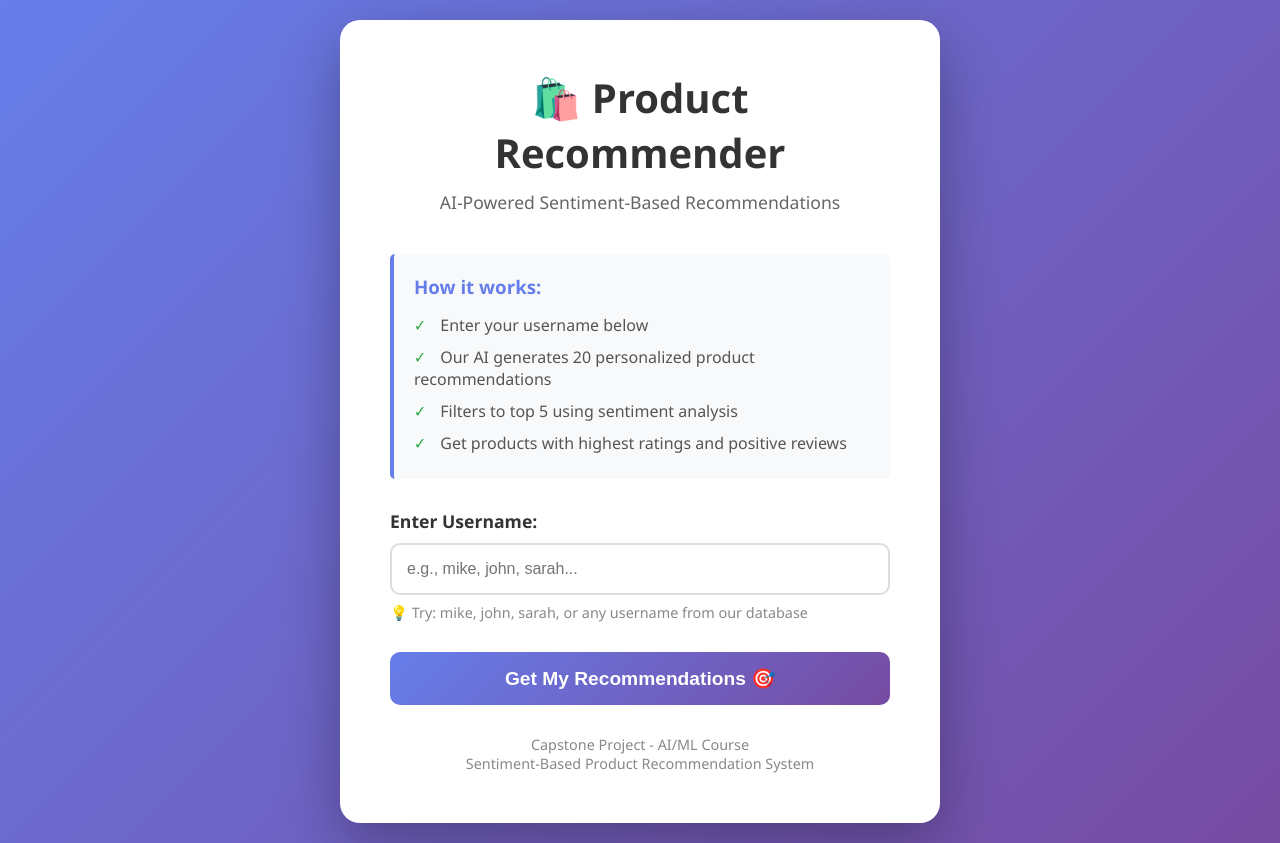
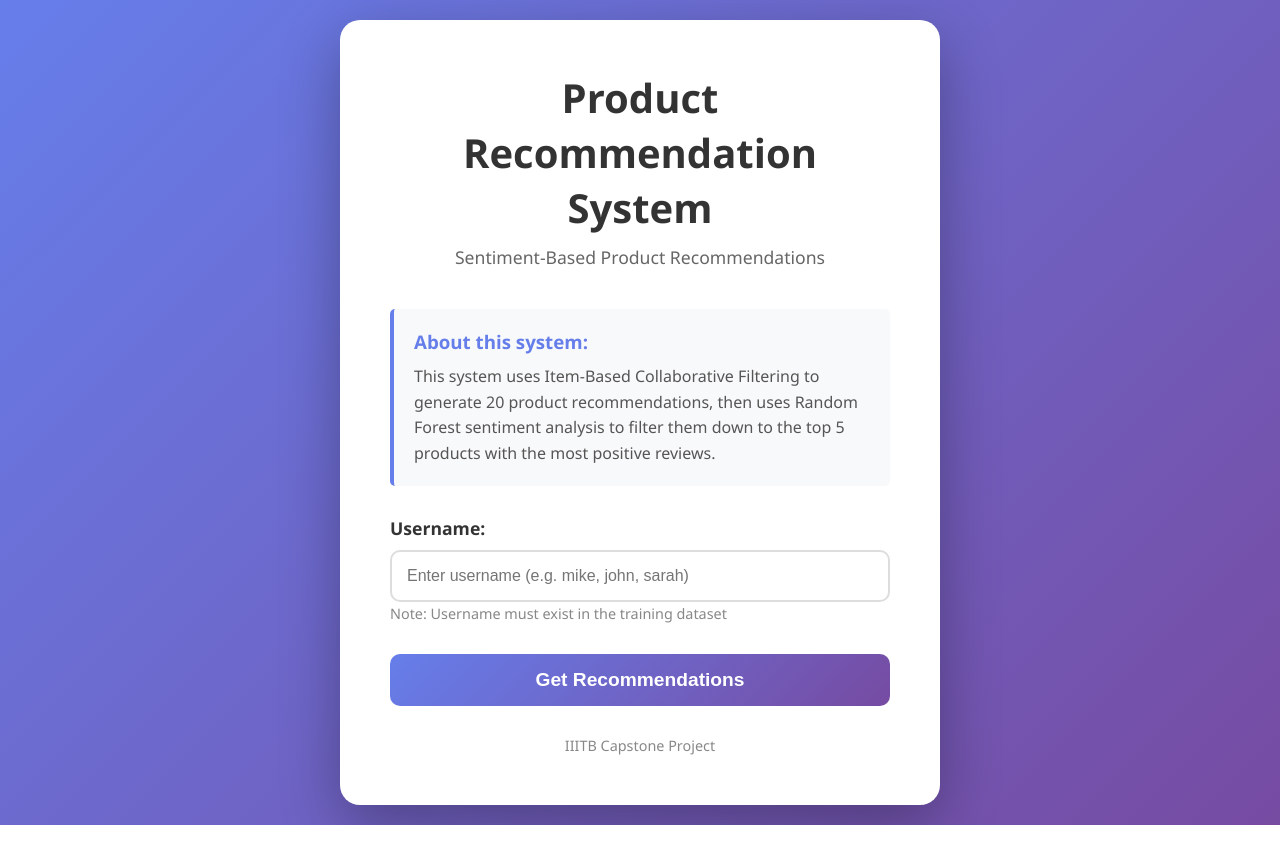
Before and after one commit to vijaykumar-qait/sentiment-recommendation-system, a Flask app: template templates/index.html in a window 1280 px wide. Run offline with Flask 3, Linux system fonts and the light colour scheme; the template is opened without the code that fills it, so the values that code supplies are empty.

Commit message:
updated ui text

```diff
--- a/templates/index.html
+++ b/templates/index.html
@@ -1,7 +1,4 @@
 <!DOCTYPE html>
-<!-- Product Recommendation System-->
-<!-- UI for entering username and getting top 5 recommendations -->
-
 <html lang="en">
 <head>
     <meta charset="UTF-8">
@@ -60,21 +57,9 @@
             margin-bottom: 10px;
         }
 
-        .info-box ul {
-            list-style: none;
-            padding-left: 0;
-        }
-
-        .info-box ul li {
-            padding: 5px 0;
+        .info-box p {
             color: #555;
-        }
-
-        .info-box ul li:before {
-            content: "✓ ";
-            color: #28a745;
-            font-weight: bold;
-            margin-right: 10px;
+            line-height: 1.6;
         }
 
         .form-group {
@@ -151,26 +136,21 @@
 </head>
 <body>
     <div class="container">
-        <h1>🛍️ Product Recommender</h1>
-        <p class="subtitle">AI-Powered Sentiment-Based Recommendations</p>
+        <h1>Product Recommendation System</h1>
+        <p class="subtitle">Sentiment-Based Product Recommendations</p>
 
         <div class="info-box">
-            <h3>How it works:</h3>
-            <ul>
-                <li>Enter your username below</li>
-                <li>Our AI generates 20 personalized product recommendations</li>
-                <li>Filters to top 5 using sentiment analysis</li>
-                <li>Get products with highest ratings and positive reviews</li>
-            </ul>
+            <h3>About this system:</h3>
+            <p>This system uses Item-Based Collaborative Filtering to generate 20 product recommendations, then uses Random Forest sentiment analysis to filter them down to the top 5 products with the most positive reviews.</p>
         </div>
 
         <form action="/recommend" method="POST">
             <div class="form-group">
-                <label for="username">Enter Username:</label>
+                <label for="username">Username:</label>
                 <input type="text"
                        id="username"
                        name="username"
-                       placeholder="e.g., mike, john, sarah..."
+                       placeholder="Enter username (e.g. mike, john, sarah)"
                        required
                        list="usernames">
                 <datalist id="usernames">
@@ -178,15 +158,14 @@
                     <option value="{{ user }}">
                     {% endfor %}
                 </datalist>
-                <p class="input-hint">💡 Try: mike, john, sarah, or any username from our database</p>
+                <small class="input-hint">Note: Username must exist in the training dataset</small>
             </div>
 
-            <button type="submit">Get My Recommendations 🎯</button>
+            <button type="submit">Get Recommendations</button>
         </form>
 
         <div class="footer">
-            <p>Capstone Project - AI/ML Course</p>
-            <p>Sentiment-Based Product Recommendation System</p>
+            <p>IIITB Capstone Project</p>
         </div>
     </div>
 </body>
```
